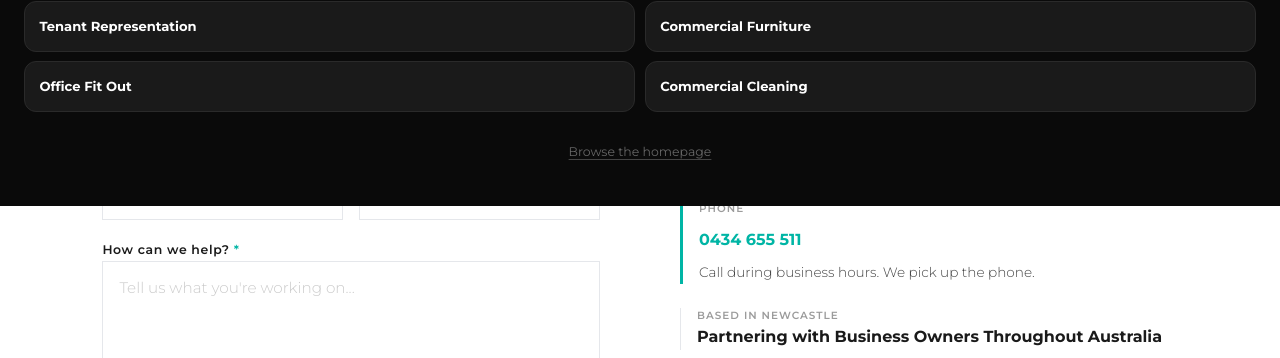
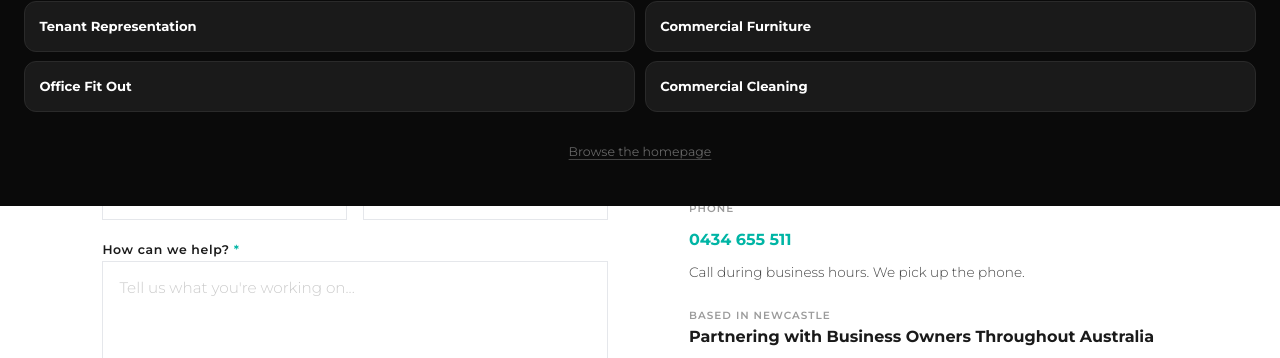
Before and after one commit to yossy-jk/yos-website, a Next.js app: page /contact in a window 1280 px wide. Shown: the part 594-952 px from the top of the page. Built offline with nearby package versions, Linux system fonts and the light colour scheme; no server answers.

Commit message:
contact: modern professional spacing polish

```diff
--- a/src/app/contact/page.tsx
+++ b/src/app/contact/page.tsx
@@ -10,6 +10,13 @@ const SEC    = { paddingTop: 'clamp(5rem,10vw,12rem)', paddingBottom: 'clamp(5re
 const SEC_SM = { paddingTop: 'clamp(3rem,6vw,5rem)',   paddingBottom: 'clamp(3rem,6vw,5rem)' }
 const WRAP   = 'max-w-screen-xl mx-auto'
 const PAD    = { paddingLeft: 'clamp(1.5rem,8vw,10rem)', paddingRight: 'clamp(1.5rem,8vw,10rem)' }
+
+const SectionLabel = ({ children }: { children: React.ReactNode }) => (
+  <p className="text-teal font-semibold uppercase tracking-widest mb-4"
+    style={{ fontSize: '0.72rem', letterSpacing: '0.18em' }}>
+    {children}
+  </p>
+)
 
 export const metadata = {
   title: 'Contact | Your Office Space',
@@ -96,7 +103,7 @@ export default function ContactPage() {
       {/* CONTACT — form + direct details */}
       <section className="bg-white" style={SEC}>
         <div className="max-w-screen-xl mx-auto" style={PAD}>
-          <div className="grid grid-cols-1 lg:grid-cols-2 gap-10 lg:gap-20 items-start">
+          <div className="grid grid-cols-1 lg:grid-cols-2 gap-12 lg:gap-16 items-start">
 
             {/* Left — contact form */}
             <FadeIn>
@@ -224,7 +231,7 @@ export default function ContactPage() {
 
                 <div className="flex flex-col gap-6">
                   {/* Book a call */}
-                  <div className="border border-gray-100 p-6">
+                  <div className="border border-gray-100 p-8">
                     <p className="text-teal font-bold uppercase tracking-widest mb-2" style={{ fontSize: '0.65rem' }}>Fastest option</p>
                     <p className="text-near-black font-black mb-2" style={{ fontSize: '1.05rem' }}>Book a Clarity Call</p>
                     <p className="text-charcoal font-light mb-4" style={{ fontSize: '0.9rem', lineHeight: 1.7 }}>
@@ -236,7 +243,7 @@ export default function ContactPage() {
                   </div>
 
                   {/* Email */}
-                  <div style={{ paddingLeft: '1rem', borderLeft: '3px solid #00B5A5' }}>
+                  <div style={{ paddingLeft: '1rem', borderLeft: '1px solid rgba(255,255,255,0.1)' }}>
                     <p className="text-mid-grey font-semibold uppercase tracking-widest mb-1" style={{ fontSize: '0.65rem' }}>Email</p>
                     <a href={`mailto:${CONTACT.email}`}
                       className="text-teal font-bold no-underline hover:text-dark-teal transition-colors block mb-1"
@@ -249,7 +256,7 @@ export default function ContactPage() {
                   </div>
 
                   {/* Phone */}
-                  <div style={{ paddingLeft: '1rem', borderLeft: '3px solid #00B5A5' }}>
+                  <div style={{ paddingLeft: '1rem', borderLeft: '1px solid rgba(255,255,255,0.1)' }}>
                     <p className="text-mid-grey font-semibold uppercase tracking-widest mb-1" style={{ fontSize: '0.65rem' }}>Phone</p>
                     <a href={`tel:${CONTACT.phone.replace(/\s+/g,'')}`}
                       className="text-teal font-bold no-underline hover:text-dark-teal transition-colors block mb-1"
@@ -262,7 +269,7 @@ export default function ContactPage() {
                   </div>
 
                   {/* Location */}
-                  <div style={{ paddingLeft: '1rem', borderLeft: '1px solid #e5e7eb' }}>
+                  <div style={{ paddingLeft: '1rem', borderLeft: '1px solid rgba(255,255,255,0.1)' }}>
                     <p className="text-mid-grey font-semibold uppercase tracking-widest mb-1" style={{ fontSize: '0.65rem' }}>Based in Newcastle</p>
                     <p className="text-near-black font-bold" style={{ fontSize: '1rem' }}>Partnering with Business Owners Throughout Australia</p>
                   </div>
```
